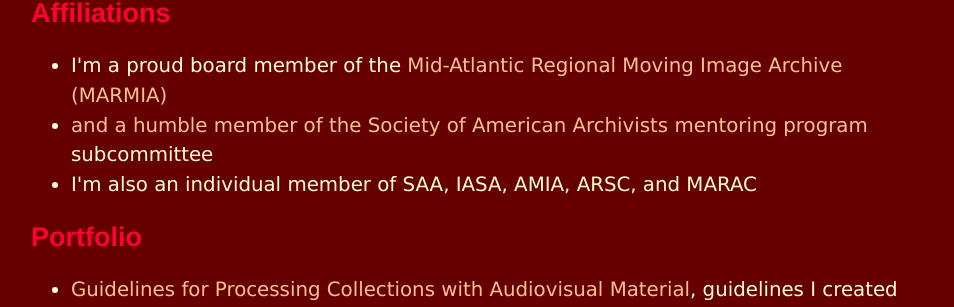
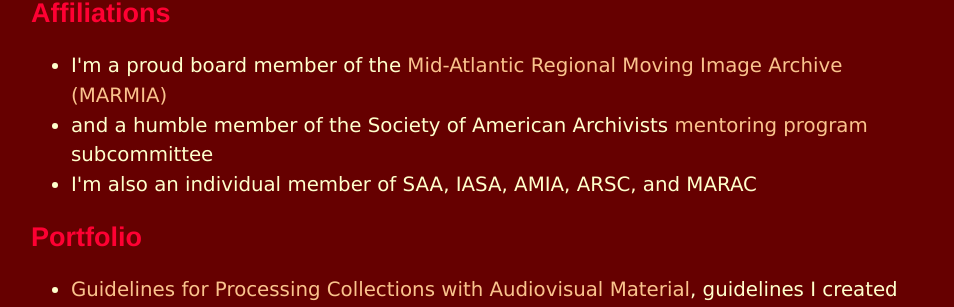
Before and after one commit to megan-mcshea/megan-mcshea.github.io, a Jekyll site: the page built from archivist.html, in a window 1280 px wide. Shown: the part 764-1071 px from the top of the page, without its empty margins (161-1115 px from the left). Built offline with Jekyll 4.4.1, drawn with Linux system fonts in a browser that asks for light colours.

```diff
--- a/archivist.html
+++ b/archivist.html
@@ -22,7 +22,7 @@ title: Megan McShea
 		<li><a href="https://www.afrocharities.org/archives">AFRO Archives</a> digitization planning project, AFRO Charities, Inc.</li></ul>
 
 	<h2>Affiliations</h2>
-	<ul><li>I'm a proud board member of the <a href="https://marmia.org/">Mid-Atlantic Regional Moving Image Archive (MARMIA)</li></li>
+	<ul><li>I'm a proud board member of the <a href="https://marmia.org/">Mid-Atlantic Regional Moving Image Archive (MARMIA)</a></li>
 		<li>and a humble member of the Society of American Archivists <a href="https://www2.archivists.org/membership/mentoring">mentoring program</a> subcommittee</li>
 		<li>I'm also an individual member of SAA, IASA, AMIA, ARSC, and MARAC</li>
 	</ul>
```
